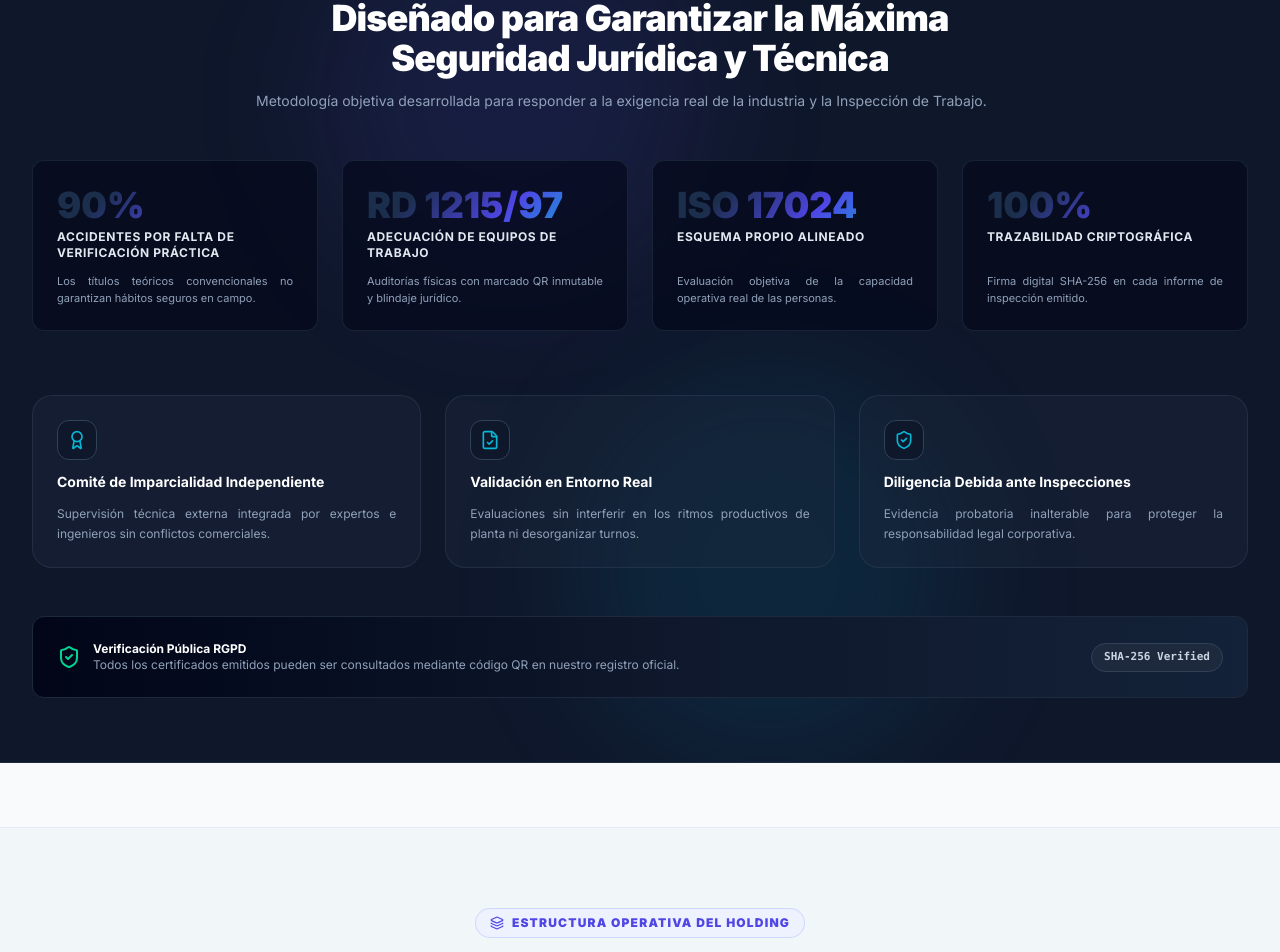
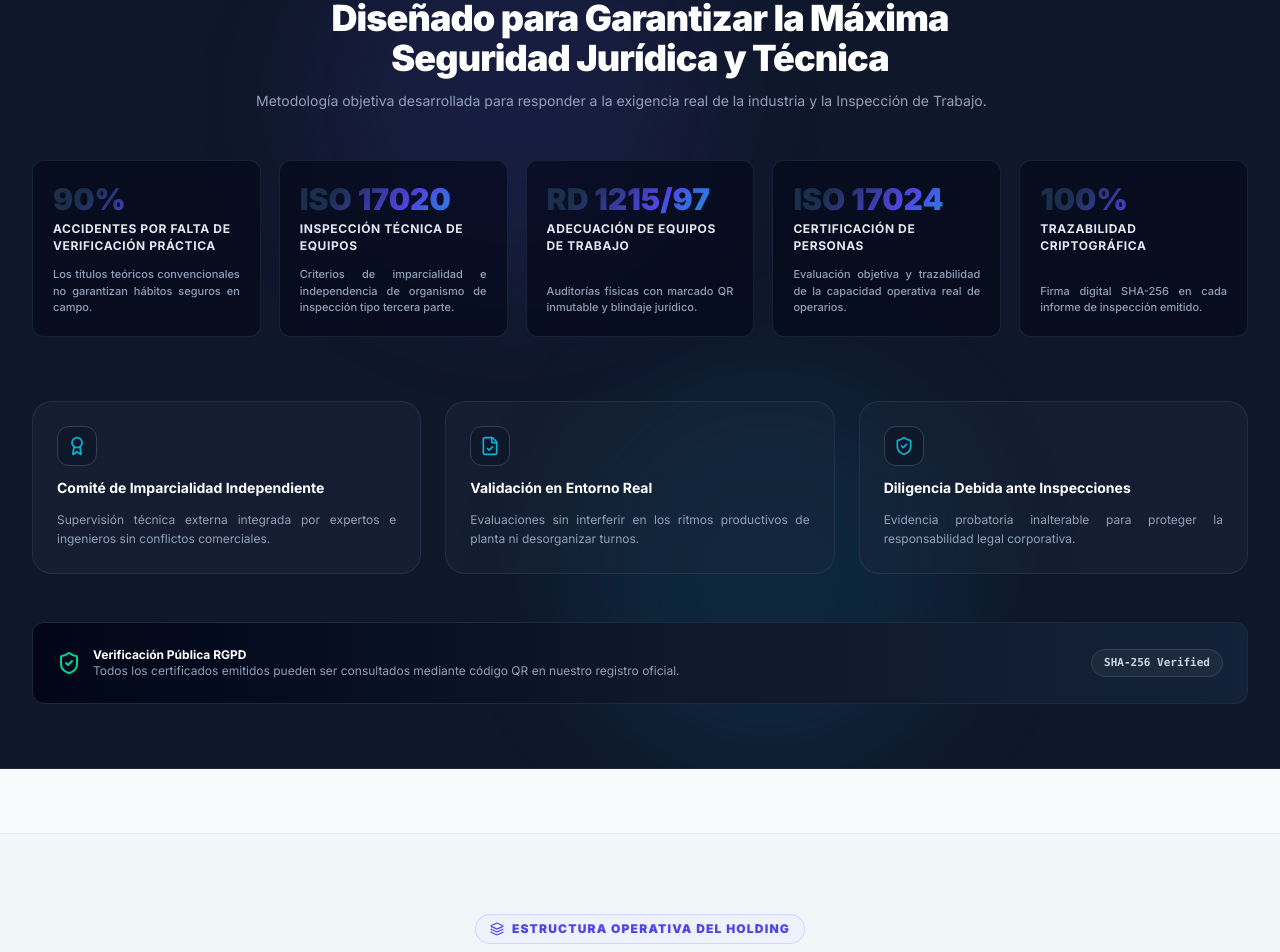
Before and after one commit to Triflonco/Hurvant-Certification, a React (Vite) app: page / in a window 1280 px wide. Shown: the part 1835-2787 px from the top of the page. Built offline with nearby package versions, Linux system fonts and the light colour scheme.

Commit message:
feat: anadir tarjeta ISO 17020 y distribuir 5 tarjetas a lo ancho en SocialProof

```diff
--- a/src/components/SocialProof.jsx
+++ b/src/components/SocialProof.jsx
@@ -9,14 +9,19 @@ export default function SocialProof() {
       sub: 'Los títulos teóricos convencionales no garantizan hábitos seguros en campo.'
     },
     {
+      value: 'ISO 17020',
+      label: 'Inspección técnica de equipos',
+      sub: 'Criterios de imparcialidad e independencia de organismo de inspección tipo tercera parte.'
+    },
+    {
       value: 'RD 1215/97',
       label: 'Adecuación de equipos de trabajo',
       sub: 'Auditorías físicas con marcado QR inmutable y blindaje jurídico.'
     },
     {
       value: 'ISO 17024',
-      label: 'Esquema propio alineado',
-      sub: 'Evaluación objetiva de la capacidad operativa real de las personas.'
+      label: 'Certificación de personas',
+      sub: 'Evaluación objetiva y trazabilidad de la capacidad operativa real de operarios.'
     },
     {
       value: '100%',
@@ -62,26 +67,31 @@ export default function SocialProof() {
           </p>
         </div>
 
-        {/* Grid de Cifras e Indicadores */}
-        <div className="grid grid-cols-1 sm:grid-cols-2 lg:grid-cols-4 gap-6">
-          {stats.map((stat, idx) => (
+        {/* Grid de Cifras e Indicadores (5 Columnas a lo Ancho) */}
+        <div className="grid grid-cols-1 sm:grid-cols-2 lg:grid-cols-5 gap-4 lg:gap-4.5">
+          {stats.map((stat, idx) => {
+            const isLastOdd = idx === 4;
+            return (
               <div
                 key={idx}
-              className="bg-slate-950/60 border border-slate-800/80 rounded-custom-md p-6 flex flex-col justify-between space-y-3 hover:border-hurvant-cyan/40 transition-colors"
+                className={`bg-slate-950/60 border border-slate-800/80 rounded-custom-md p-5 flex flex-col justify-between space-y-3 hover:border-hurvant-cyan/40 transition-colors ${
+                  isLastOdd ? 'sm:col-span-2 lg:col-span-1 max-w-md sm:max-w-none mx-auto w-full' : 'w-full'
+                }`}
               >
                 <div>
-                <span className="text-3xl sm:text-4xl font-black text-gradient-brand block mb-1">
+                  <span className="text-2xl sm:text-3xl font-black text-gradient-brand block mb-1">
                     {stat.value}
                   </span>
-                <h3 className="text-xs font-bold text-slate-200 uppercase tracking-wider">
+                  <h3 className="text-xs font-bold text-slate-200 uppercase tracking-wider leading-snug">
                     {stat.label}
                   </h3>
                 </div>
-              <p className="text-[11px] text-slate-400 leading-normal">
+                <p className="text-[11px] text-slate-400 leading-normal font-medium">
                   {stat.sub}
                 </p>
               </div>
-          ))}
+            );
+          })}
         </div>
 
         {/* Pilares de Confianza */}
```
Lines whose indentation alone changed are shown as unchanged.
